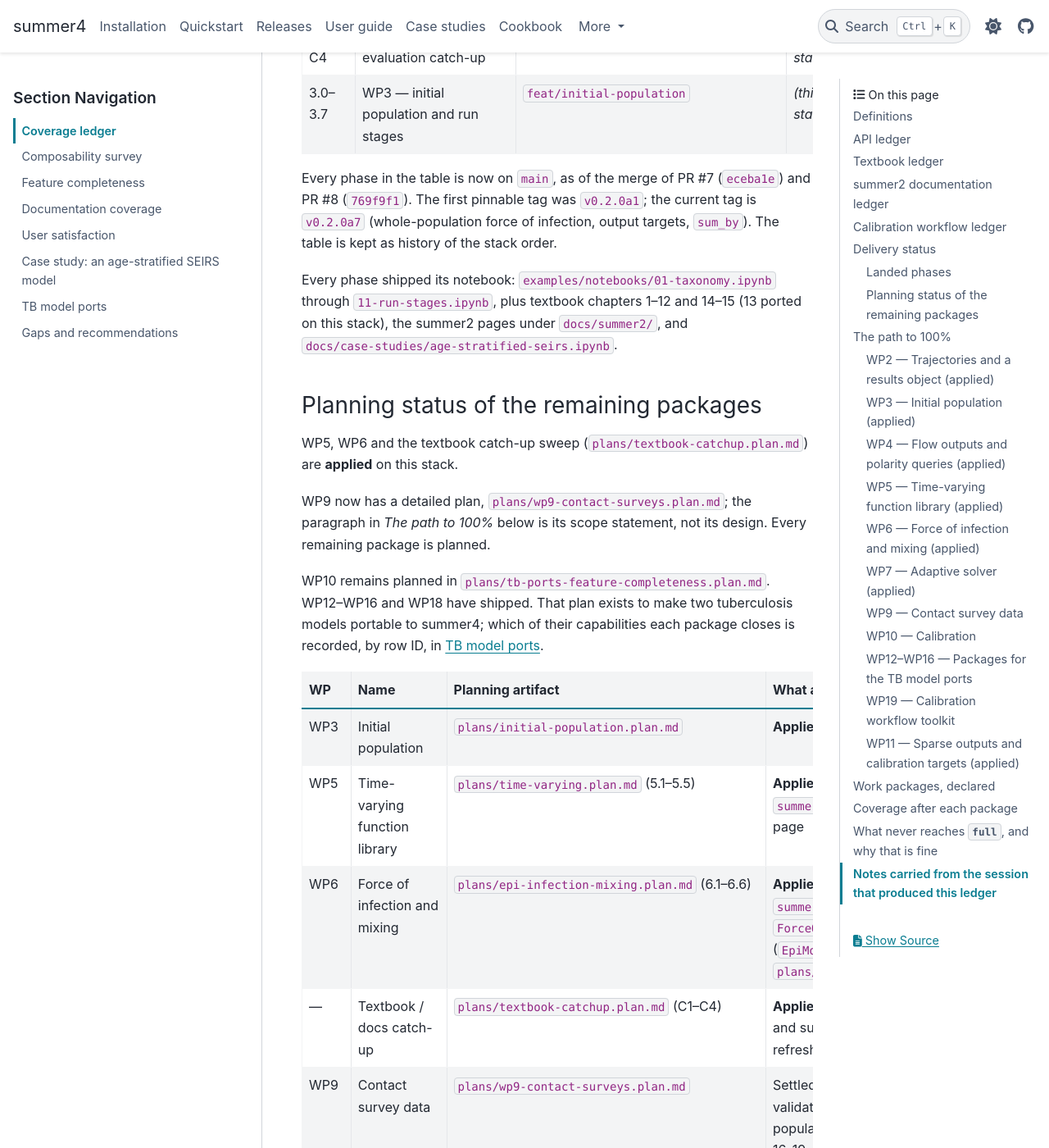
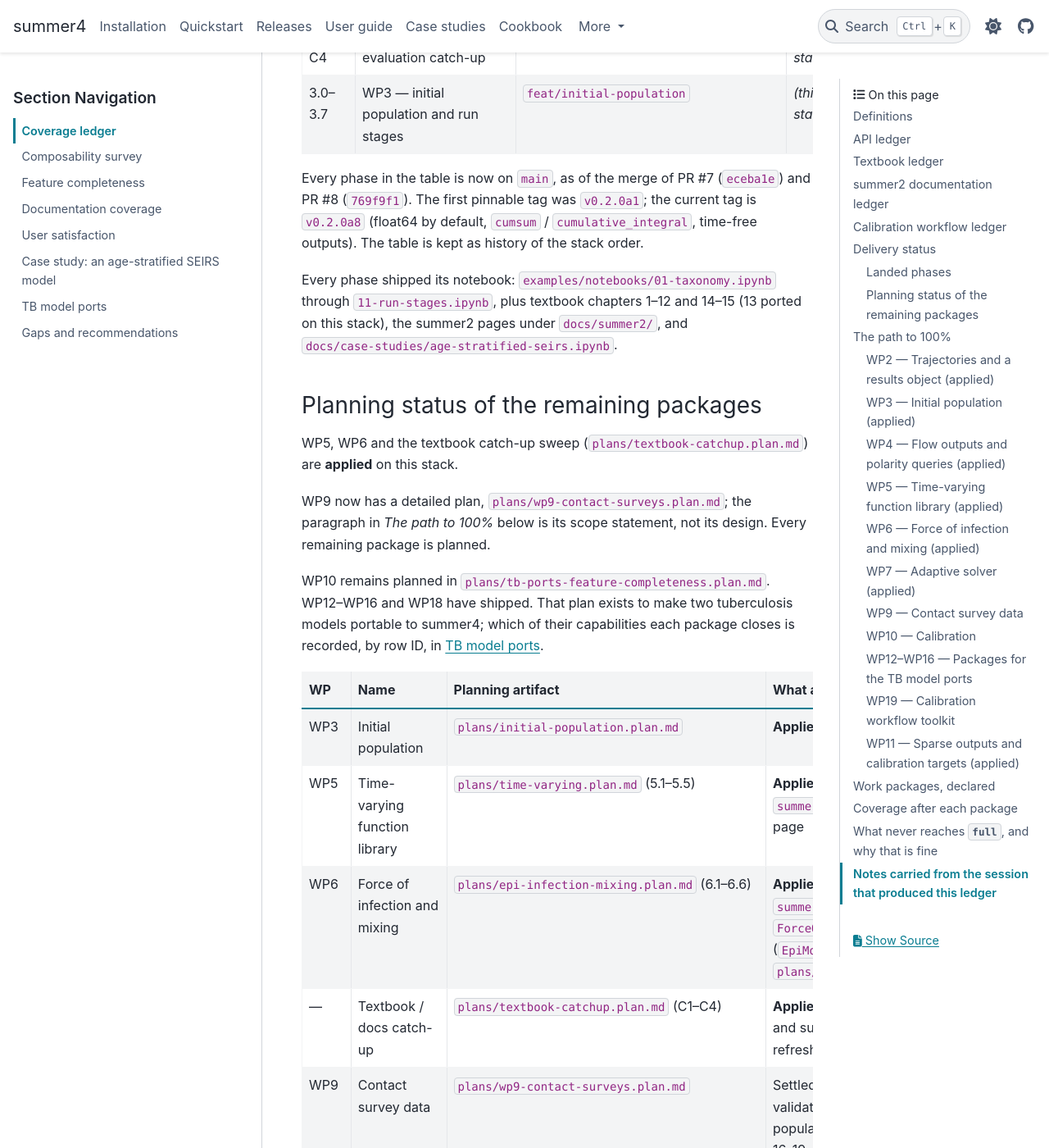
Before and after one commit to monash-emu/summer4, a Sphinx documentation site: the page built from docs/evaluation/coverage-ledger.md, in a window 1280 px wide and 1400 px high, scrolled down 10397 px. Shown: the whole window at 82% size. Built offline with Sphinx 7.4.7 and the PyData theme 0.15.4, drawn with Linux system fonts in a browser that asks for light colours; some of the changed text lies outside the part shown.

Commit message:
Release 0.2.0a8: float64 by default, cumsum / cumulative_integral, time-free outputs and array escape.

```diff
--- a/docs/conf.py
+++ b/docs/conf.py
@@ -13,8 +13,8 @@
 project = "summer4"
 copyright = "2026, Monash EMU"
 author = "Monash EMU"
-release = "0.2.0a7"
-version = "0.2.0a7"
+release = "0.2.0a8"
+version = "0.2.0a8"
 
 extensions = [
     "myst_nb",
--- a/docs/evaluation/coverage-ledger.md
+++ b/docs/evaluation/coverage-ledger.md
@@ -197,7 +197,7 @@
 
 Every phase in the table is now on `main`, as of the merge of PR #7
 (`eceba1e`) and PR #8 (`769f9f1`). The first pinnable tag was `v0.2.0a1`; the
-current tag is `v0.2.0a7` (whole-population force of infection, output targets, `sum_by`). The table is kept as
+current tag is `v0.2.0a8` (float64 by default, `cumsum` / `cumulative_integral`, time-free outputs). The table is kept as
 history of the stack order.
 
 Every phase shipped its notebook: `examples/notebooks/01-taxonomy.ipynb`
@@ -228,7 +228,7 @@
 | — | Textbook / docs catch-up | `plans/textbook-catchup.plan.md` (C1–C4) | **Applied.** Ports for unblocked chapters and summer2 pages; evaluation prose refresh |
 | WP9 | Contact survey data | `plans/wp9-contact-surveys.plan.md` | Settled there: `ContactMatrix` loading and validation, rebinning, reciprocity, population adaptation, scaling, textbook 16-19 |
 | WP10 | Calibration | `plans/tb-ports-feature-completeness.plan.md` | Settled there: priors, likelihoods on `Target`, numpyro samplers (NUTS and gradient-free ensemble), MAP, posterior runs; lives in `summer4.epi` |
-| WP12 | Pinnable release | `plans/wp12-release.plan.md` | **Applied.** First tag `v0.2.0a1`; current tag `v0.2.0a7`. JAX is a core dependency; `frames` declares polars and pyarrow. Downstream smoke CI is step 3 of {doc}`../dev/roadmap` |
+| WP12 | Pinnable release | `plans/wp12-release.plan.md` | **Applied.** First tag `v0.2.0a1`; current tag `v0.2.0a8`. JAX is a core dependency; `frames` declares polars and pyarrow. Downstream smoke CI is step 3 of {doc}`../dev/roadmap` |
 | WP13 | Rate-tree math and tabular time series | `plans/tb-ports-feature-completeness.plan.md` | **Applied.** Math nodes, vector-valued table interpolation, `Lookup`, ageing sugar |
 | WP14 | Generalised force of infection | `plans/tb-ports-feature-completeness.plan.md` | **Applied.** `FOIKind.GENERALISED` with an exponent; selector-keyed infectiousness |
 | WP15 | Output algebra | `plans/tb-ports-feature-completeness.plan.md` | **Applied.** `Output` operators, windowed cumulative, multi-flow outputs, `OutputSet`, frames |
@@ -351,7 +351,7 @@
 **Closes:** *(no API rows)* · **Unblocks:** the Kiribati and tb_macro ports;
 see {doc}`tb-ports` for the rows each closes and the computed readiness after each.
 
-WP12 is **applied**: first tag `v0.2.0a1`, current tag `v0.2.0a7`. WP13 is
+WP12 is **applied**: first tag `v0.2.0a1`, current tag `v0.2.0a8`. WP13 is
 **applied**: math nodes, vector-valued table interpolation, `Lookup`, and ageing
 sugar. WP14 is **applied**: `FOIKind.GENERALISED` with a calibratable exponent,
 and infectiousness weights keyed by any selector, applied per compartment
--- a/pyproject.toml
+++ b/pyproject.toml
@@ -1,6 +1,6 @@
 [project]
 name = "summer4"
-version = "0.2.0a7"
+version = "0.2.0a8"
 description = "JAX-native compartmental modelling platform"
 readme = "README.md"
 requires-python = ">=3.13"
```
Also changed, not shown: CHANGELOG.md (+6 -4 lines), README.md (+1 -1 lines), docs/evaluation/tb-ports.md (+2 -2 lines), docs/getting-started/installation.md (+3 -3 lines), docs/index.md (+2 -2 lines), docs/releases/index.md (+2 -0 lines), docs/releases/v0.2.0a8.md (added, +87 -0 lines).
